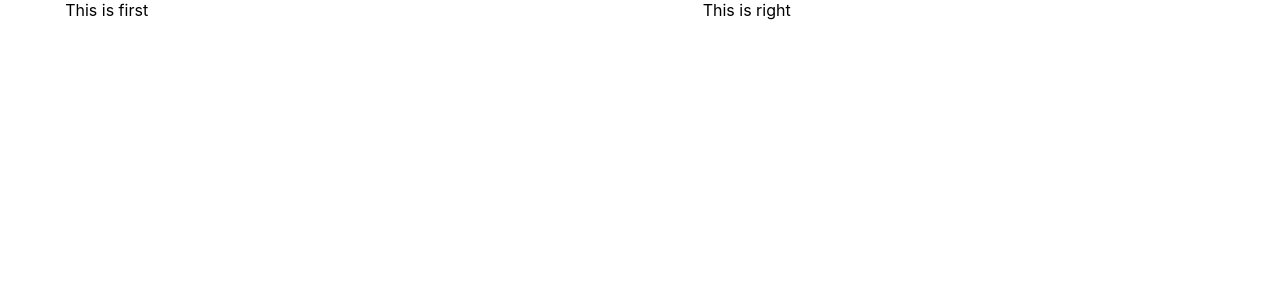
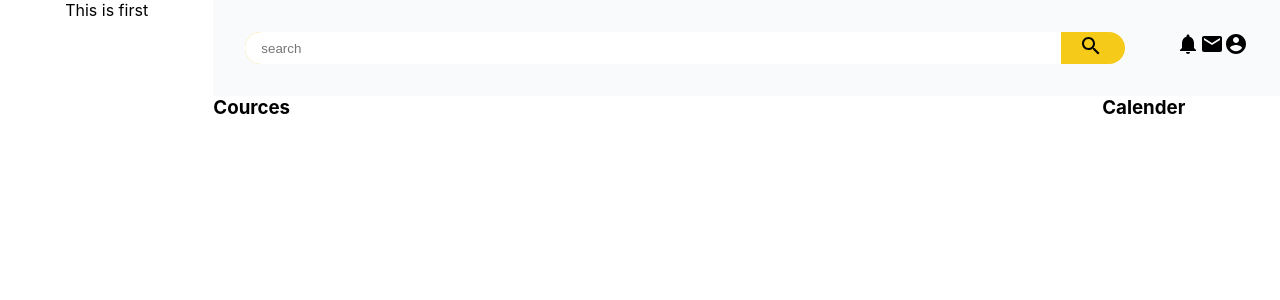
Before and after one commit to Bymax00x/-Bigbrackets_learn_react, a React (Create React App) app: page / in a window 1280 px wide. Shown: the top 300 px of the page. Built offline with nearby package versions, Linux system fonts and the light colour scheme.

Commit message:
addeed dashboard structure with css

```diff
--- a/package.json
+++ b/package.json
@@ -3,6 +3,8 @@
   "version": "0.1.0",
   "private": true,
   "dependencies": {
+    "@material-ui/core": "^4.11.2",
+    "@material-ui/icons": "^4.11.2",
     "@reduxjs/toolkit": "^1.5.0",
     "@testing-library/jest-dom": "^4.2.4",
     "@testing-library/react": "^9.5.0",
--- /dev/null
+++ b/src/components/Header/Header.css
@@ -0,0 +1,40 @@
+*,
+body,
+html {
+  margin: 0;
+  padding: 0;
+  font: 10px;
+}
+
+header {
+  background-color: #f9fafc;
+  padding: 1rem;
+  display: flex;
+  justify-content: space-between;
+}
+
+.searchBox {
+  width: 55rem;
+  margin: 1rem;
+  background-color: #f5ca18;
+  display: flex;
+  border-radius: 3rem;
+  overflow: hidden;
+  /* outline-style: none; */
+}
+input {
+  border-style: none;
+  height: 2rem;
+  width: 50rem;
+  padding-left: 1rem;
+}
+.searchi {
+  padding: 0.1rem;
+  margin-left: 1rem;
+}
+/* input [type="text"] {
+} */
+
+.grupi {
+  margin: 1rem;
+}
--- /dev/null
+++ b/src/components/Header/Header.js
@@ -0,0 +1,28 @@
+import React from "react";
+import "./Header.css";
+
+import SearchIcon from "@material-ui/icons/Search";
+import NotificationsIcon from "@material-ui/icons/Notifications";
+import EmailIcon from "@material-ui/icons/Email";
+import AccountCircleIcon from "@material-ui/icons/AccountCircle";
+
+const Header = () => {
+  return (
+    <header>
+      <div className="searchBox">
+        <input type="text" placeholder="search"></input>
+        <span className="searchi">
+          <SearchIcon />
+        </span>
+      </div>
+
+      <span className="grupi">
+        <NotificationsIcon />
+        <EmailIcon />
+        <AccountCircleIcon />
+      </span>
+    </header>
+  );
+};
+
+export default Header;
--- a/src/components/RightSidebar.js
+++ b/src/components/RightSidebar.js
@@ -0,0 +1,11 @@
+import React from "react";
+
+const RightSidebar = () => {
+  return (
+    <div>
+      <h1>Calender</h1>
+    </div>
+  );
+};
+
+export default RightSidebar;
--- a/src/components/home/Home.css
+++ b/src/components/home/Home.css
@@ -17,5 +17,19 @@ main {
 }
 .right {
   grid-area: box2;
-  text-align: center;
 }
+
+.articles {
+  height: 100vh;
+  display: grid;
+  grid-template-columns: 1fr 0.2fr;
+  grid-template-areas: " box1 box2";
+}
+
+.articles__cources {
+  grid-area: box1;
+}
+
+.articles__calender {
+  grid-area: box2;
+}
--- a/src/components/home/Home.js
+++ b/src/components/home/Home.js
@@ -1,4 +1,6 @@
 import React from "react";
+import Header from "../Header/Header";
+import RightSidebar from "../RightSidebar";
 import "./Home.css";
 
 const Home = () => {
@@ -6,7 +8,17 @@ const Home = () => {
     <main>
       <section className="left">This is first</section>
 
-      <section className="right">This is right</section>
+      <section className="right">
+        <Header />
+        <div className="articles">
+          <article className="articles__cources">
+            <h1> Cources</h1>
+          </article>
+          <article className="articles__calender">
+            <RightSidebar />
+          </article>
+        </div>
+      </section>
     </main>
   );
 };
```
Also changed, not shown: src/components/Header.js (deleted, +0 -7 lines), 1 other file (tests, documents, lock files or other folders).
